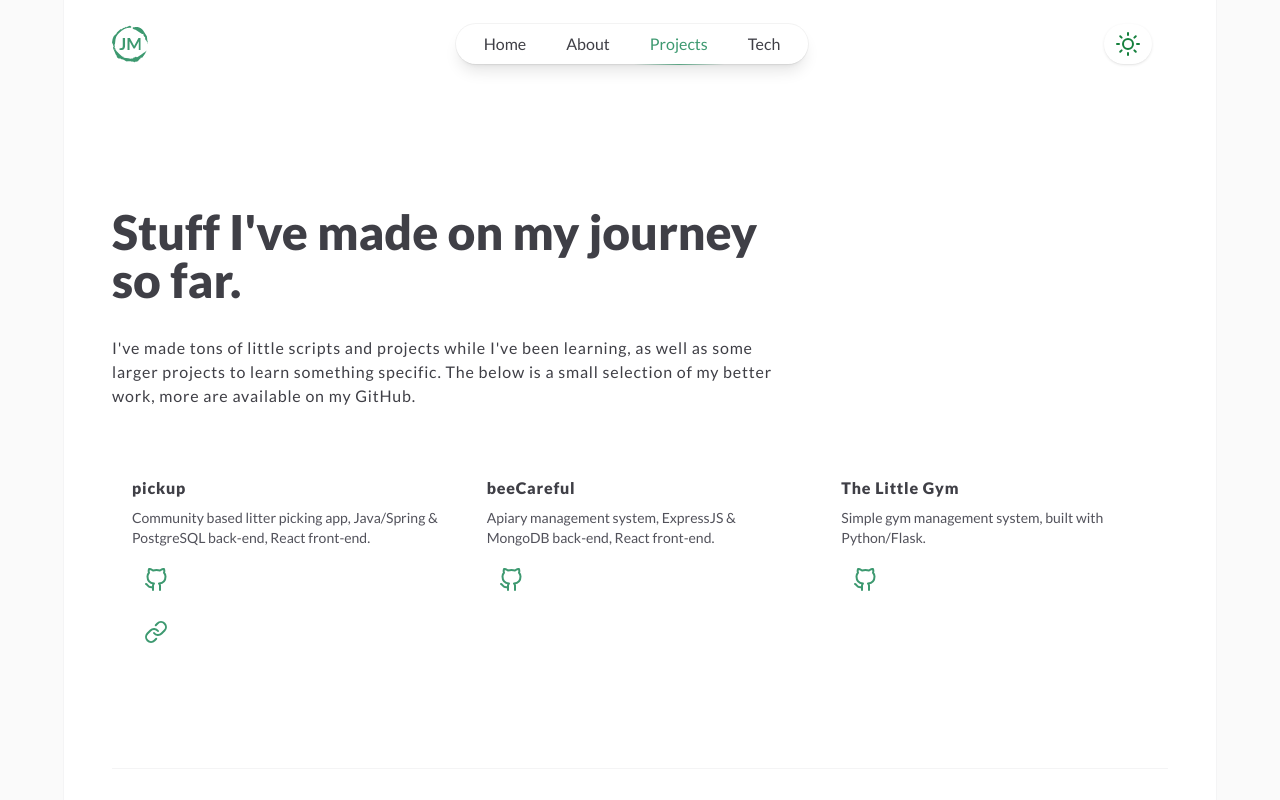
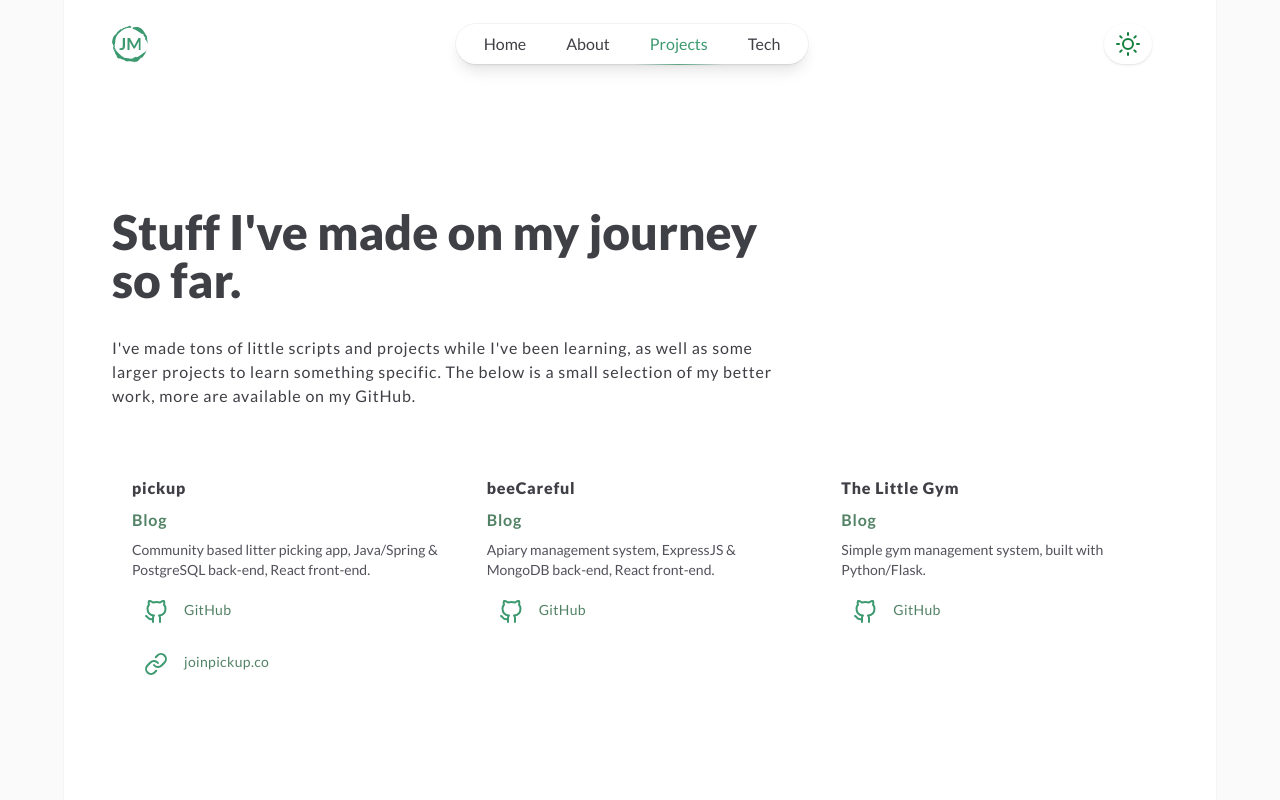
Before and after one commit to jomonty/web-jomonty-portfolio-2023, a React (Vite) app: page /projects in a window 1280 px wide. Shown: the top 800 px of the page. Built offline with nearby package versions, Linux system fonts and the light colour scheme.

Commit message:
updated project card with link to article

```diff
--- a/src/components/StyledlLink.jsx
+++ b/src/components/StyledlLink.jsx
@@ -1,4 +1,4 @@
-import { GitHub, Linkedin, Link } from "react-feather";
+import { GitHub, Linkedin, Link, BookOpen } from "react-feather";
 
 const StyledLink = ({ url, displayText, showText }) => {
   const chooseLink = (text) => {
--- a/src/components/projects/ProjectSummaryCard.jsx
+++ b/src/components/projects/ProjectSummaryCard.jsx
@@ -1,17 +1,21 @@
-import { BookOpen, GitHub, Link } from "react-feather";
+import { Link } from "react-router-dom";
+import { BookOpen, GitHub, Link as FeatherLink } from "react-feather";
 
 import StyledLink from "../StyledlLink.jsx";
 
 const ProjectSummaryCard = ({ project }) => {
-  const ProjectStyledLink = ({ link, displayText, children }) => {
+  const ProjectStyledLink = ({ link, displayText, internal = false }) => {
     return (
-      <p className="z-10 mt-3 flex text-sm tracking-wide ">
+      <div className="z-10 mt-3 flex text-sm tracking-wide ">
         <div className="text-logoprimary hover:font-bold hover:text-logoprimary sm:text-logosecondary">
-          <StyledLink url={link} displayText={displayText}>
-            {children}
-          </StyledLink>
+          <StyledLink
+            url={link}
+            displayText={displayText}
+            showText={true}
+            internal={internal}
+          />
         </div>
-      </p>
+      </div>
     );
   };
 
@@ -22,19 +26,26 @@ const ProjectSummaryCard = ({ project }) => {
     >
       <div className="absolute inset-0 z-0 scale-95 bg-zinc-50 opacity-0 transition group-hover:scale-100 group-hover:opacity-100 dark:bg-zinc-800/50 sm:rounded-2xl"></div>
       <h2 className="z-10 font-extrabold tracking-wider">{project.name}</h2>
+      {/* <h4 className="z-10 mt-2 text-sm font-semibold tracking-wider "> */}
+      <div className="z-10 mt-2 flex">
+        <Link
+          to={`/articles/${project.related_article_id}`}
+          className="font-semibold tracking-wider text-logoprimary hover:text-logoprimary sm:text-logosecondary"
+        >
+          Blog
+        </Link>
+      </div>
+      {/* </h4> */}
       <p className="z-10 mt-2 text-sm text-zinc-600 dark:text-zinc-400">
         {project.short_description}
       </p>
-      {/* <StyledLink link="" displayText="Blog">
-        <BookOpen size={20} />
-      </StyledLink> */}
-      <ProjectStyledLink link={project.github} displayText="GitHub">
-        <GitHub size={20} />
-      </ProjectStyledLink>
+
+      <ProjectStyledLink link={project.github} displayText="GitHub" />
       {project.hosted ? (
-        <ProjectStyledLink link={project.url} displayText={project.url_display}>
-          <Link size={20} />
-        </ProjectStyledLink>
+        <ProjectStyledLink
+          link={project.url}
+          displayText={project.url_display}
+        />
       ) : null}
     </div>
   );
--- a/src/constants/ProjectsContent.jsx
+++ b/src/constants/ProjectsContent.jsx
@@ -51,6 +51,7 @@ const Projects = {
       image: "/portfolio-images/beeCareful_1.png",
       short_description:
         "Apiary management system, ExpressJS & MongoDB back-end, React front-end.",
+      related_article_id: 2,
       tech: ["javascript", "react", "express", "mongodb", "html5", "css3"].map(
         (tech) => {
           return Tech.find((element) => element.name === tech);
@@ -69,6 +70,7 @@ const Projects = {
       image: "/portfolio-images/the_little_gym_1.png",
       short_description:
         "Simple gym management system, built with Python/Flask.",
+      related_article_id: 3,
       tech: ["python", "flask", "postgresql", "html5", "css3"].map((tech) => {
         return Tech.find((element) => element.name === tech);
       }),
```
